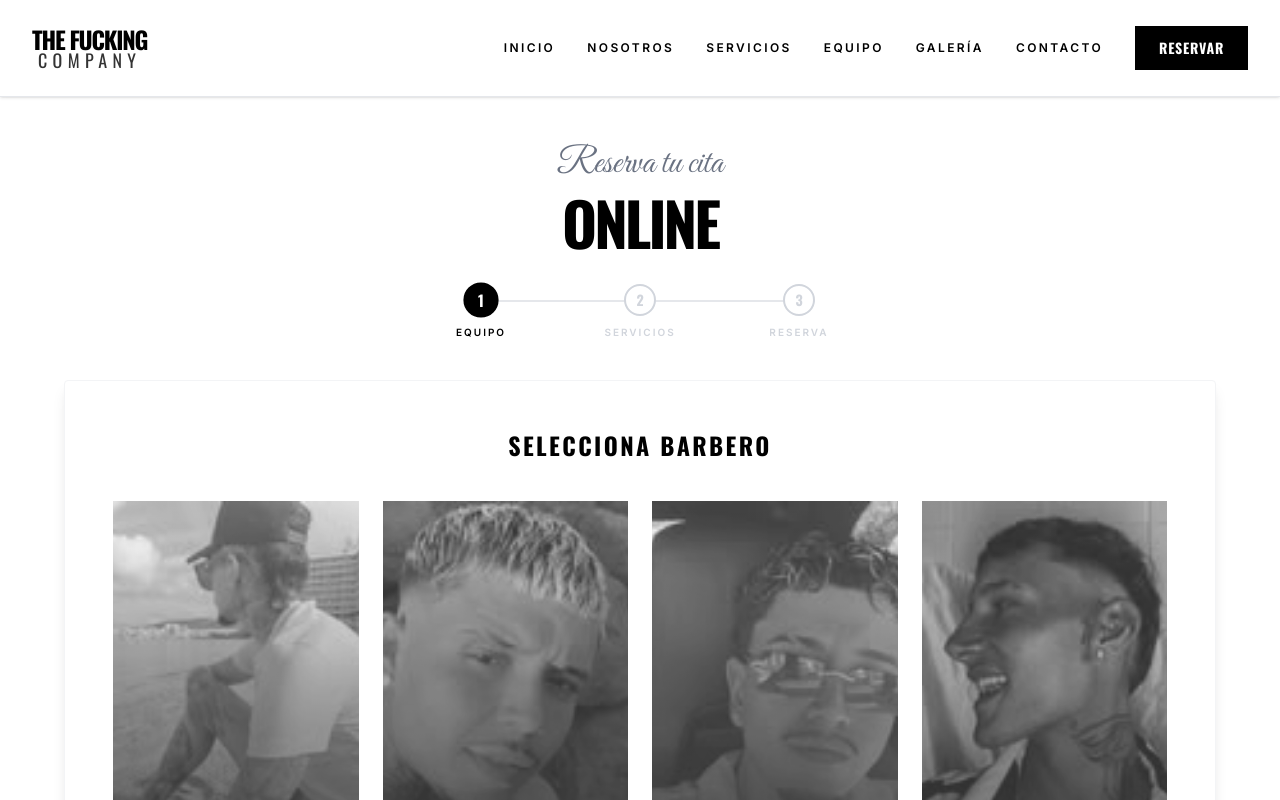
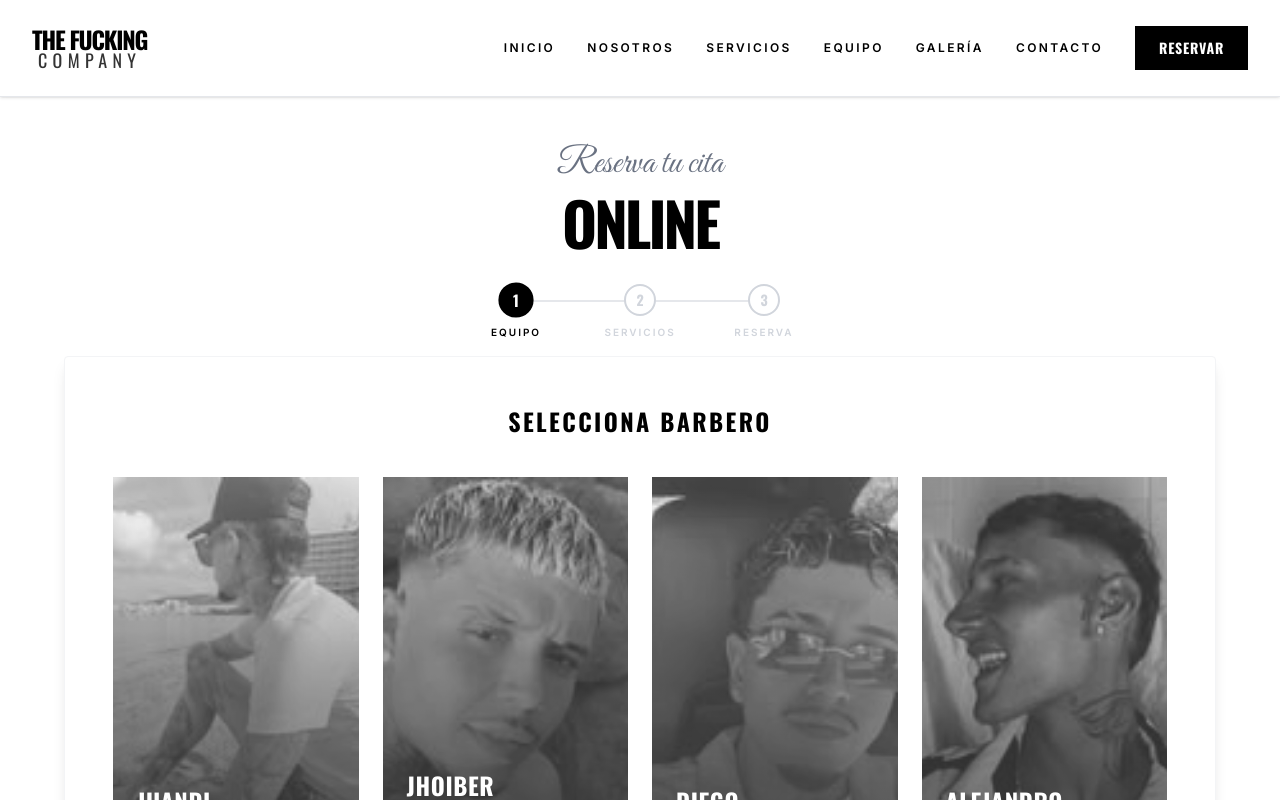
Before and after one commit to thefckingcompany/tfc-web, a React (Vite) app: page /reservar in a window 1280 px wide. Shown: the top 800 px of the page. Built offline with nearby package versions, Linux system fonts and the light colour scheme.

Commit message:
Tighten booking stepper layout and reduce spacing

```diff
--- a/src/components/booking/BookingWizard.tsx
+++ b/src/components/booking/BookingWizard.tsx
@@ -87,16 +87,16 @@ export const BookingWizard = () => {
         )}>
 
             {/* Progress Bar (3 Steps) */}
-            <div className="flex items-center justify-center mb-16 relative">
+            <div className="flex items-center justify-center mb-10 relative">
                 {/* Connecting Line */}
-                <div className="absolute top-1/2 left-1/2 -translate-x-1/2 w-[350px] h-[2px] bg-gray-200 z-0">
+                <div className="absolute top-1/2 left-1/2 -translate-x-1/2 w-[280px] h-[2px] bg-gray-200 z-0">
                     <div
                         className="h-full bg-black transition-all duration-500 ease-out"
                         style={{ width: `${((step - 1) / 2) * 100}%` }}
                     ></div>
                 </div>
 
-                <div className="flex justify-between w-full max-w-[350px]">
+                <div className="flex justify-between w-full max-w-[280px]">
                     {[1, 2, 3].map((s) => (
                         <div key={s} className="relative flex flex-col items-center group">
                             <div className={cn(
```
